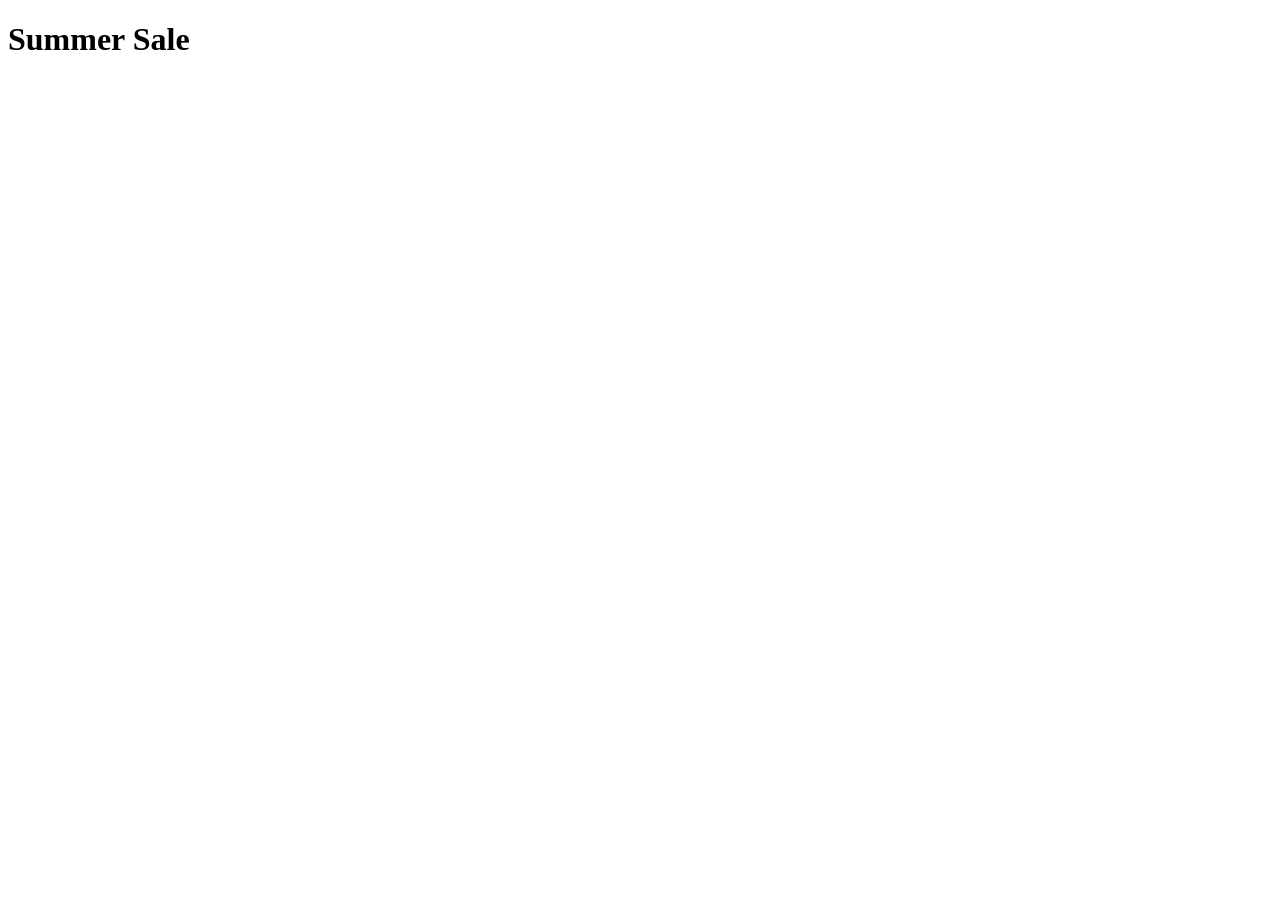
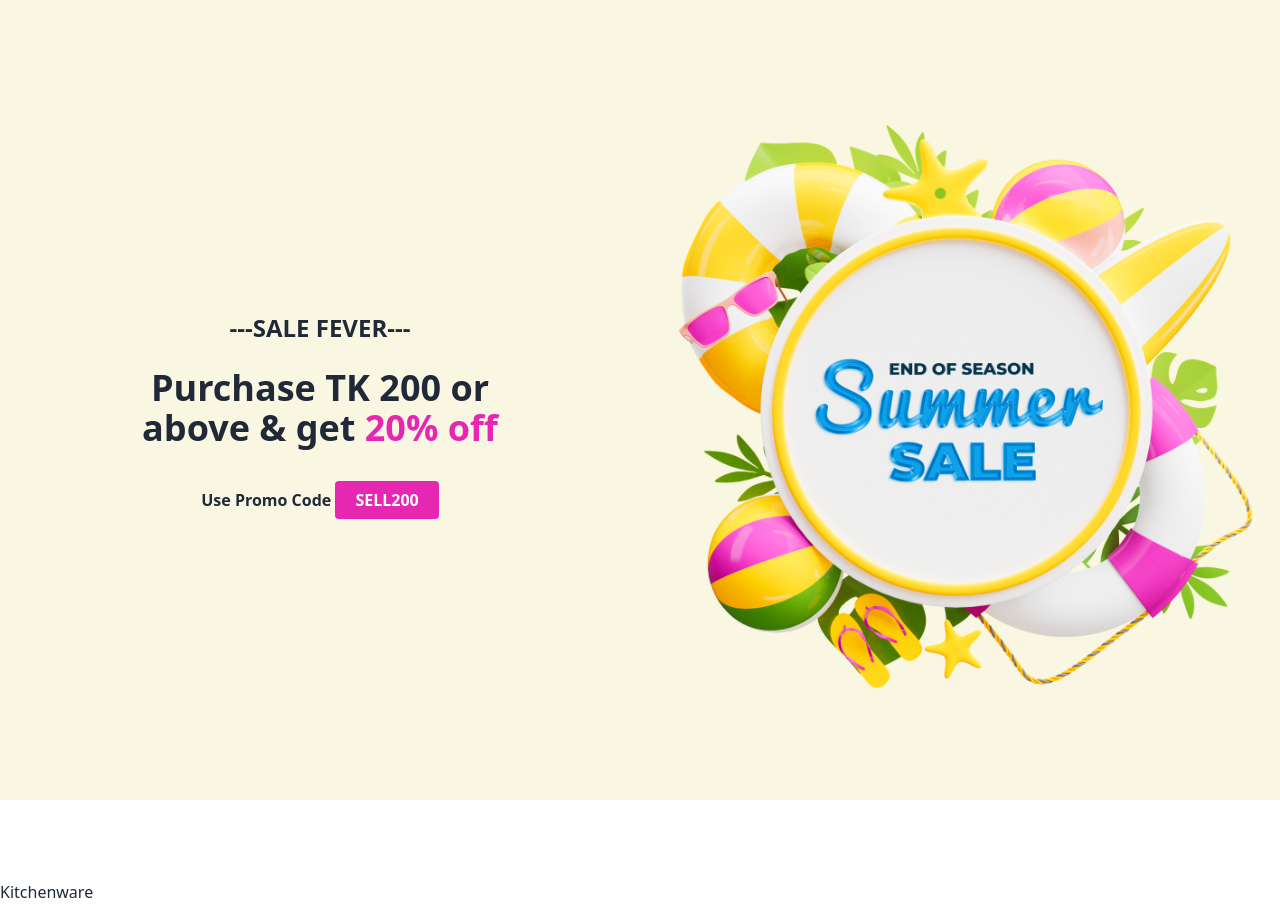
Before and after one commit to ShariarNiaj05/Summer-Sale, a plain HTML site: page index.html in a window 1280 px wide. Before the commit the page ends 800 px from the top, so only its background shows below. Drawn offline with nearby package versions, Linux system fonts and the light colour scheme.

Commit message:
banner section completed

```diff
--- a/index.html
+++ b/index.html
@@ -1,11 +1,46 @@
 <!DOCTYPE html>
-<html lang="en">
+<html lang="en" data-theme="light">
+
 <head>
     <meta charset="UTF-8">
     <meta name="viewport" content="width=device-width, initial-scale=1.0">
     <title>Summer Sale</title>
+    <link href="https://cdn.jsdelivr.net/npm/daisyui@3.5.1/dist/full.css" rel="stylesheet" type="text/css" />
+    <script src="https://cdn.tailwindcss.com"></script>
 </head>
+
 <body>
-    <h1>Summer Sale</h1>
+    <header>
+        <!-- banner section  -->
+        <section class="flex flex-col md:flex-row justify-center items-center bg-[#F9F6E2]">
+                <div class="hero min-h-screen  flex-1">
+                    <div class="hero-content text-center ">
+                        <div class="max-w-md">
+                            <p class="py-6 font-semibold text-2xl">---SALE FEVER---</p>
+                            <h1 class="text-4xl font-bold">Purchase TK 200 or above & get <span class="text-[#E527B2]">20% off</span></h1>
+                            <p class="mt-10 font-semibold">Use Promo Code <span class="bg-[#E527B2] px-5 py-2 rounded text-white">SELL200</span></p>
+                        </div>
+                    </div>
+                </div>
+            <div class="flex-1">
+                <img src="./images/Summer 1.png" alt="">
+            </div>
+        </section>
+    </header>
+
+    <main class="mt-20">
+        <!-- product section  -->
+        <h2>Kitchenware</h2>
+        <div>
+            <!-- product card -->
+
+        </div>
+
+        <div>
+            <!-- cart part -->
+
+        </div>
+    </main>
 </body>
+
 </html>
--- /dev/null
+++ b/tailwind.config.js
@@ -0,0 +1,8 @@
+/** @type {import('tailwindcss').Config} */
+module.exports = {
+    content: ["./src/**/*.{html,js}"],
+    theme: {
+      extend: {},
+    },
+    plugins: [],
+  }
```
